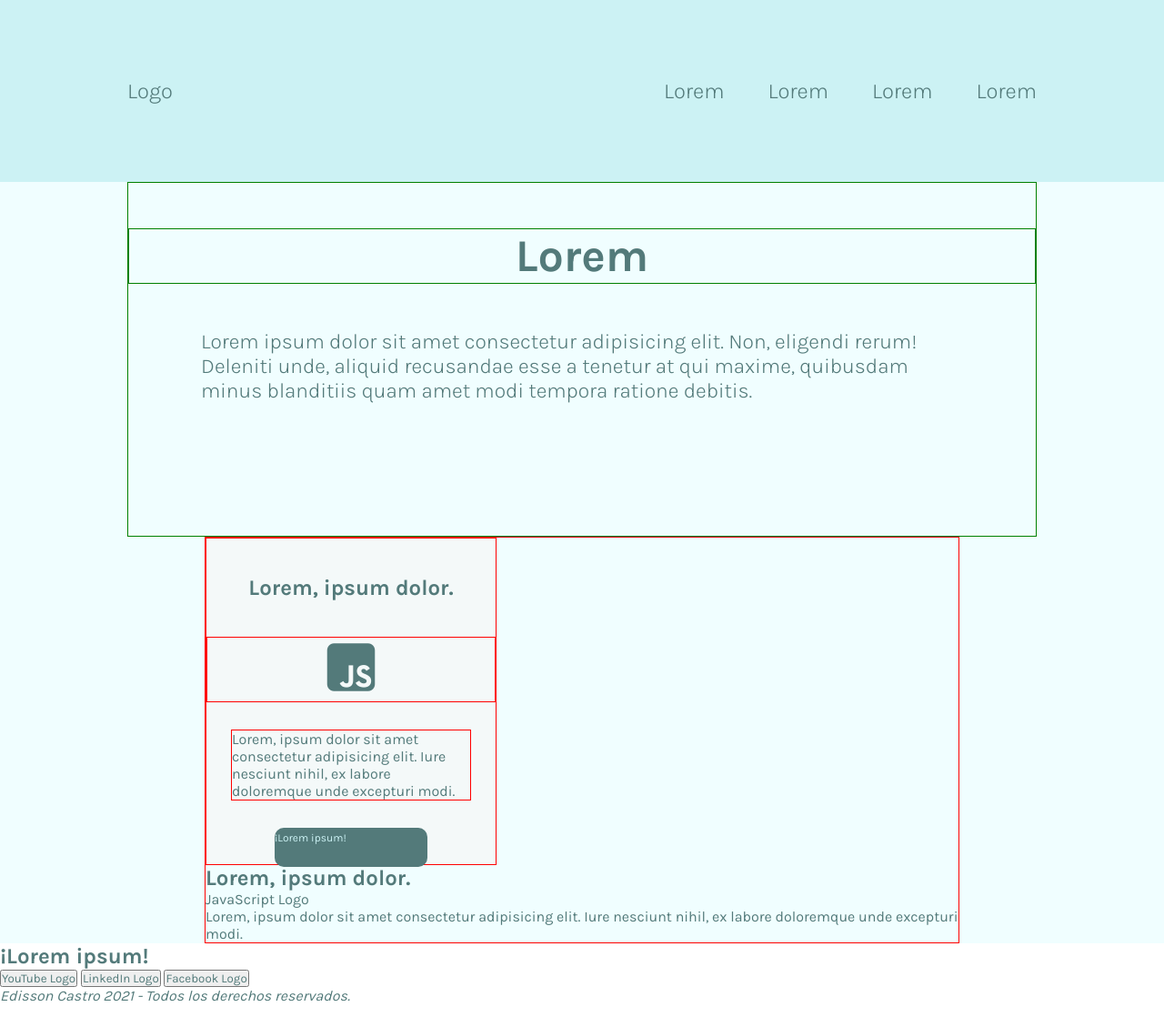
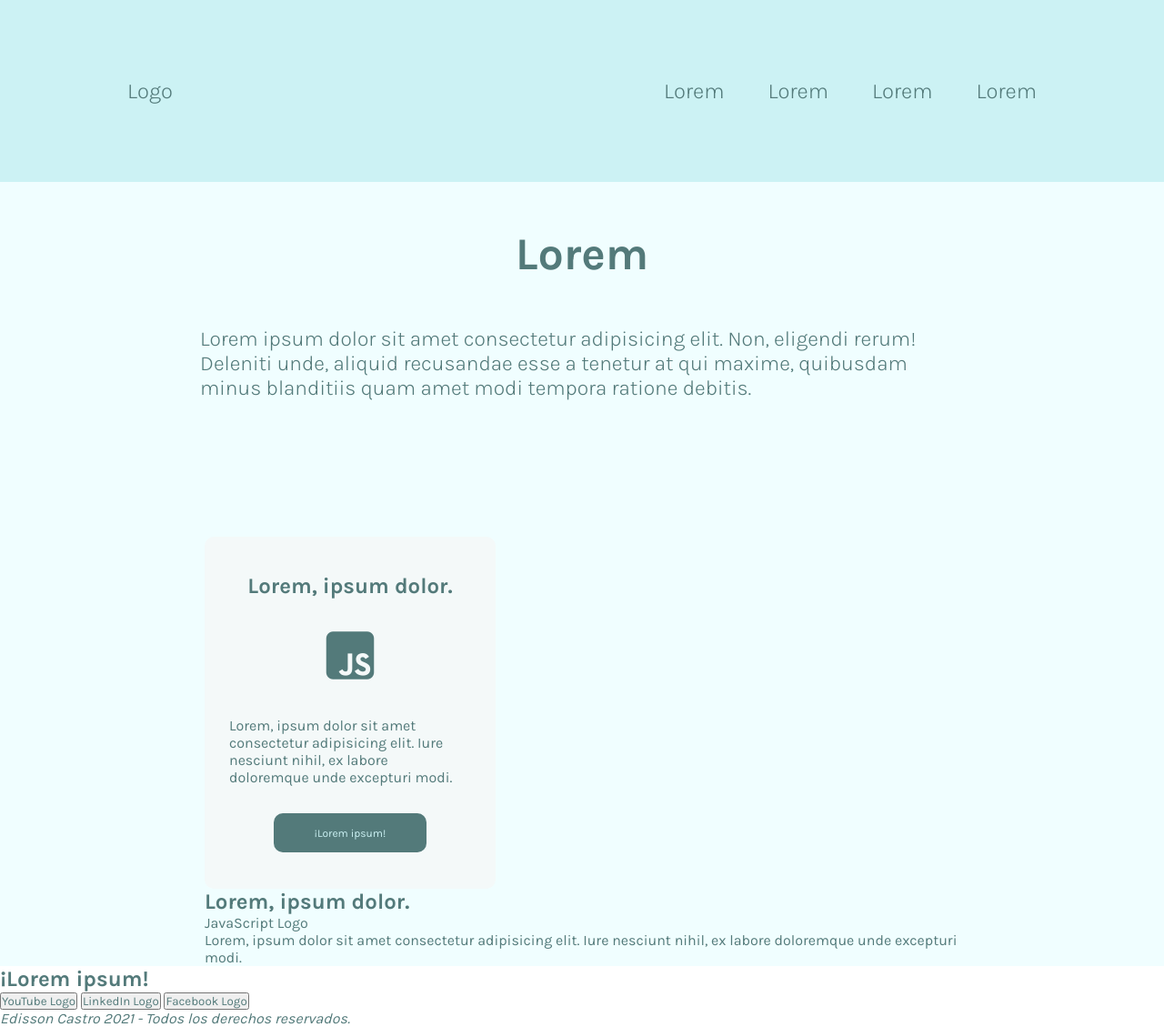
Before and after one commit to eacastro/web-portfolio, a plain HTML site: page index.html in a window 1280 px wide. Shown: the whole page at 91% size. Before the commit the page ends 1104 px from the top, so only its background shows below. Drawn offline with Linux system fonts and the light colour scheme.

Commit message:
Ajustando margenes internos de una seccion de proyecto

```diff
--- a/css/styles.css
+++ b/css/styles.css
@@ -59,15 +59,13 @@
     width: 1000px;
     height: 390px;
     margin: 0 auto;
-    border: 1px solid green
 }
 
 .intro-title {
     font-weight: 700;
     font-size: 50px;
-    margin-top: 50px;
+    padding-top: 50px;
     text-align: center;
-    border: 1px solid green;
 }
 
 .intro-text {
@@ -78,32 +76,28 @@
 
 .projects {
     width: 830px;
-    border: 1px solid red;
     margin: 0 auto;
 }
 
 .project {
     width: 320px;
-    height: 360px;
-    border: 1px solid red;
     background: #F4F9F9;
+    border-radius: 10px;
+    padding: 40px 0;
 }
 
 .project-title {
     text-align: center;
-    margin: 40px 0;
 }
 
 .tech-logo {
     text-align: center;
     margin-top: 30px;
     margin-bottom: 30px;
-    border: 1px solid red;
     font-size: 60px;
 }
 
 .project-description {
-    border: 1px solid red;
     margin: 0 27px 30px 27px;
 }
 
@@ -112,11 +106,14 @@
     width: 168px;
     height: 43px;
     border-radius: 10px;
-    margin: 26px auto;
+    margin: 0 auto;
+    text-align: center;
 }
 
 .btn-label {
     color: #CCF2F4;
     font-size: 12px;
     font-weight: 500;
+    display: inline-block;
+    padding: 15px 0;
 }
```
Also changed, not shown: index.html (+0 -5 lines).
